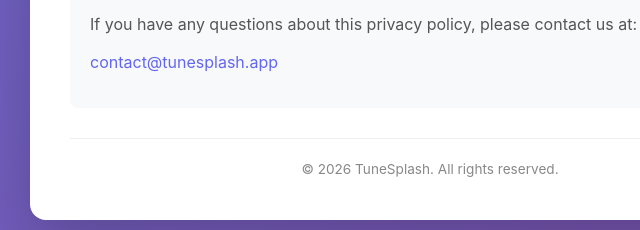
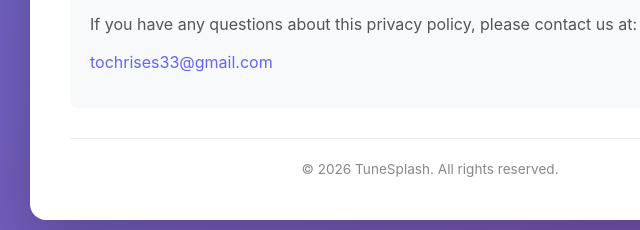
Before and after one commit to ProjectProto/TuneSplash-privacy, a plain HTML site: page index.html in a window 1280 px wide. Shown: the part 1729-1959 px from the top of the page, 210-850 px from the left. Drawn offline with Linux system fonts and the light colour scheme.

Commit message:
Update contact email

```diff
--- a/index.html
+++ b/index.html
@@ -136,7 +136,7 @@
         <div class="contact">
             <h2>Contact Us</h2>
             <p>If you have any questions about this privacy policy, please contact us at:</p>
-            <p><a href="mailto:contact@tunesplash.app">contact@tunesplash.app</a></p>
+            <p><a href="mailto:tochrises33@gmail.com">tochrises33@gmail.com</a></p>
         </div>
 
         <footer>
```
